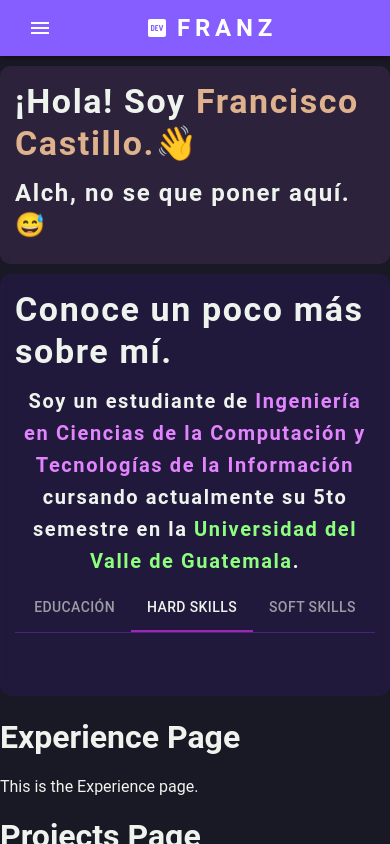
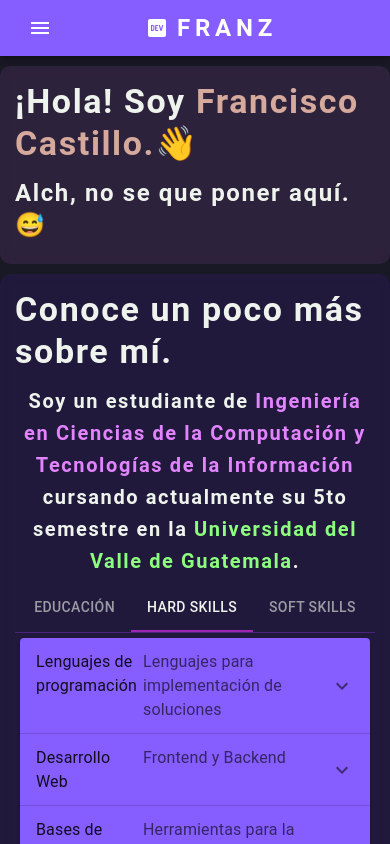
Before and after one commit to FranzCastillo/Portfolio, a React (Create React App) app: page / in a window 390 px wide. Both pictures are taken after a click on the tab "HARD SKILLS". Shown: the top 844 px of the page. Built offline with nearby package versions, Linux system fonts and the light colour scheme.

Commit message:
Mobile Display Accordion Fixed

```diff
--- a/src/components/AboutTabs/AboutTabs.js
+++ b/src/components/AboutTabs/AboutTabs.js
@@ -6,6 +6,7 @@
 import Typography from '@mui/material/Typography';
 import Box from '@mui/material/Box';
 import EducationTimeline from "./Education/EducationTimeline";
+import SkillsAccordion from "./HardSkills/SkillsAccordion";
 
 function TabPanel(props) {
     const {children, value, index, ...other} = props;
@@ -19,7 +20,7 @@
             {...other}
         >
             {value === index && (
-                <Box sx={{p: 3}}>
+                <Box sx={{p: 3, padding: '5px'}}>
                     <Typography>{children}</Typography>
                 </Box>
             )}
@@ -66,6 +67,7 @@
                 <EducationTimeline/>
             </TabPanel>
             <TabPanel value={value} index={1}>
+                <SkillsAccordion />
             </TabPanel>
             <TabPanel value={value} index={2}>
             </TabPanel>
--- /dev/null
+++ b/src/components/AboutTabs/HardSkills/SkillsAccordion.js
@@ -0,0 +1,143 @@
+// https://mui.com/material-ui/react-accordion/
+import * as React from 'react';
+import Accordion from '@mui/material/Accordion';
+import AccordionDetails from '@mui/material/AccordionDetails';
+import AccordionSummary from '@mui/material/AccordionSummary';
+import Typography from '@mui/material/Typography';
+import ExpandMoreIcon from '@mui/icons-material/ExpandMore';
+import "./SkillsAccordion.scss";
+
+export default function ControlledAccordions() {
+    const [expanded, setExpanded] = React.useState(false);
+
+    const handleChange = (panel) => (event, isExpanded) => {
+        setExpanded(isExpanded ? panel : false);
+    };
+
+    return (
+        <div className={"accordion"}>
+            <Accordion
+                expanded={expanded === 'panel1'}
+                onChange={handleChange('panel1')}
+                className={"panel"}
+            >
+                <AccordionSummary
+                    expandIcon={<ExpandMoreIcon/>}
+                    aria-controls="panel1bh-content"
+                    id="panel1bh-header"
+                >
+                    <Typography
+                        sx={{
+                            width: '33%',
+                            flexShrink: 0,
+                            marginRight: '10px'
+                        }}
+                    >
+                        Lenguajes de programación
+                    </Typography>
+                    <Typography
+                        sx={{color: 'text.secondary'}}>
+                        Lenguajes para implementación de soluciones
+                    </Typography>
+                </AccordionSummary>
+                <AccordionDetails>
+                    <Typography>
+                        Nulla facilisi. Phasellus sollicitudin nulla et quam mattis feugiat.
+                        Aliquam eget maximus est, id dignissim quam.
+                    </Typography>
+                </AccordionDetails>
+            </Accordion>
+            <Accordion
+                expanded={expanded === 'panel2'}
+                onChange={handleChange('panel2')}
+                className={"panel"}
+            >
+                <AccordionSummary
+                    expandIcon={<ExpandMoreIcon/>}
+                    aria-controls="panel2bh-content"
+                    id="panel2bh-header"
+                >
+                    <Typography
+                        sx={{
+                            width: '33%',
+                            flexShrink: 0,
+                            marginRight: '10px'
+                        }}
+                    >
+                        Desarrollo Web
+                    </Typography>
+                    <Typography sx={{color: 'text.secondary'}}>
+                        Frontend y Backend
+                    </Typography>
+                </AccordionSummary>
+                <AccordionDetails>
+                    <Typography>
+                        Donec placerat, lectus sed mattis semper, neque lectus feugiat lectus,
+                        varius pulvinar diam eros in elit. Pellentesque convallis laoreet
+                        laoreet.
+                    </Typography>
+                </AccordionDetails>
+            </Accordion>
+            <Accordion
+                expanded={expanded === 'panel3'}
+                onChange={handleChange('panel3')}
+                className={"panel"}
+            >
+                <AccordionSummary
+                    expandIcon={<ExpandMoreIcon/>}
+                    aria-controls="panel3bh-content"
+                    id="panel3bh-header"
+                >
+                    <Typography
+                        sx={{
+                            width: '33%',
+                            flexShrink: 0,
+                            marginRight: '10px'
+                        }}
+                    >
+                        Bases de Datos
+                    </Typography>
+                    <Typography sx={{color: 'text.secondary'}}>
+                        Herramientas para la creación y administracion de Bases de Datos
+                    </Typography>
+                </AccordionSummary>
+                <AccordionDetails>
+                    <Typography>
+                        Nunc vitae orci ultricies, auctor nunc in, volutpat nisl. Integer sit
+                        amet egestas eros, vitae egestas augue. Duis vel est augue.
+                    </Typography>
+                </AccordionDetails>
+            </Accordion>
+            <Accordion
+                expanded={expanded === 'panel4'}
+                onChange={handleChange('panel4')}
+                className={"panel"}
+            >
+                <AccordionSummary
+                    expandIcon={<ExpandMoreIcon/>}
+                    aria-controls="panel4bh-content"
+                    id="panel4bh-header"
+                >
+                    <Typography
+                        sx={{
+                            width: '33%',
+                            flexShrink: 0,
+                            marginRight: '10px'
+                        }}
+                    >
+                        Análisis y Visualización de Datos
+                    </Typography>
+                    <Typography sx={{color: 'text.secondary'}}>
+                        Tecnologías con las que presenta experiencia
+                    </Typography>
+                </AccordionSummary>
+                <AccordionDetails>
+                    <Typography>
+                        Nunc vitae orci ultricies, auctor nunc in, volutpat nisl. Integer sit
+                        amet egestas eros, vitae egestas augue. Duis vel est augue.
+                    </Typography>
+                </AccordionDetails>
+            </Accordion>
+        </div>
+    );
+}
--- /dev/null
+++ b/src/components/AboutTabs/HardSkills/SkillsAccordion.scss
@@ -0,0 +1,9 @@
+@import "../../../styles/Variables";
+
+.accordion{
+  padding: 0;
+
+  .panel{
+    background-color: $primary-color;
+  }
+}
```
